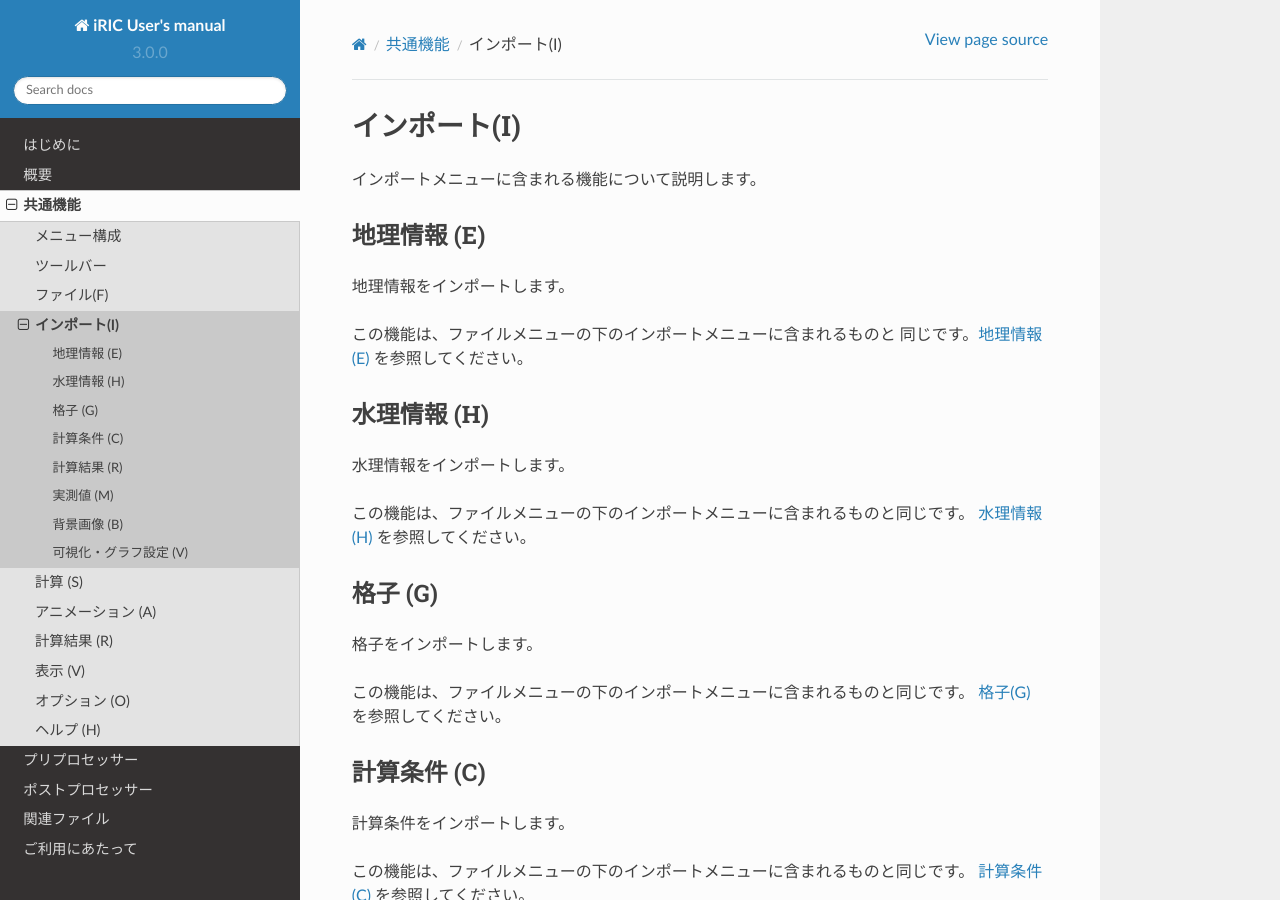
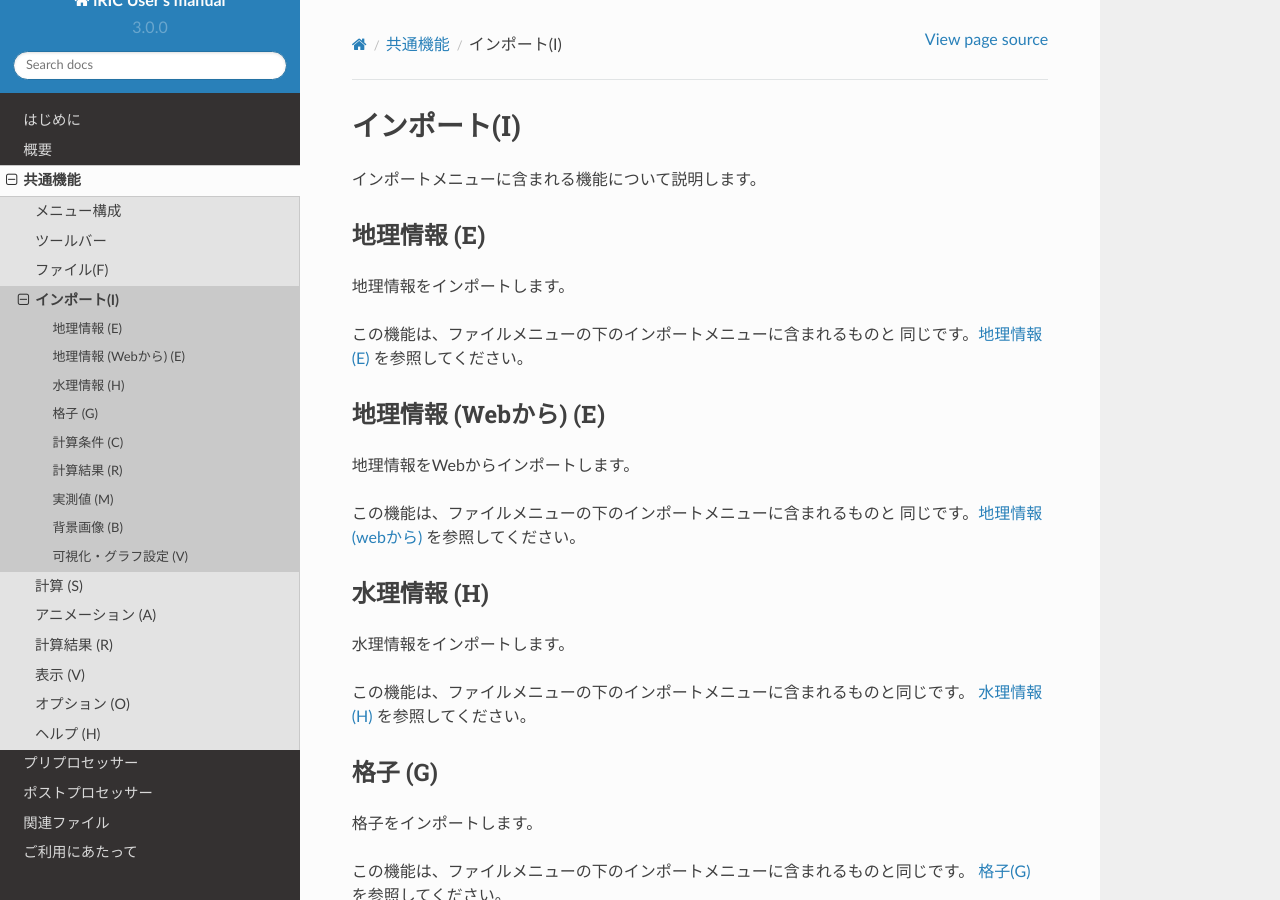
Before and after one commit to i-RIC/gui_user_manual, a Sphinx documentation site: the page built from source/03/04_import.rst, in a window 1280 px wide and 900 px high. Built offline with Sphinx 7.4.7 and the Read the Docs theme 2.0.0, drawn with Linux system fonts in a browser that asks for light colours.

Commit message:
Item about importing geographic data from web is added to page about Import menu.

```diff
--- a/source/03/03_09_02_geographic_data_from_web.rst
+++ b/source/03/03_09_02_geographic_data_from_web.rst
@@ -1,6 +1,6 @@
 .. _sec_file_import_geo_data_from_web:
 
-地理情報データ (webから)
+地理情報 (webから)
 ================================
 
 Web サービスからデータをダウンロードして、地理情報をインポートします。
--- a/source/03/04_import.rst
+++ b/source/03/04_import.rst
@@ -11,6 +11,14 @@
 
 この機能は、ファイルメニューの下のインポートメニューに含まれるものと
 同じです。:ref:`sec_file_import_geo_data` を参照してください。
+
+地理情報 (Webから) (E)
+-------------
+
+地理情報をWebからインポートします。
+
+この機能は、ファイルメニューの下のインポートメニューに含まれるものと
+同じです。:ref:`sec_file_import_geo_data_from_web` を参照してください。
 
 水理情報 (H)
 -------------
```
